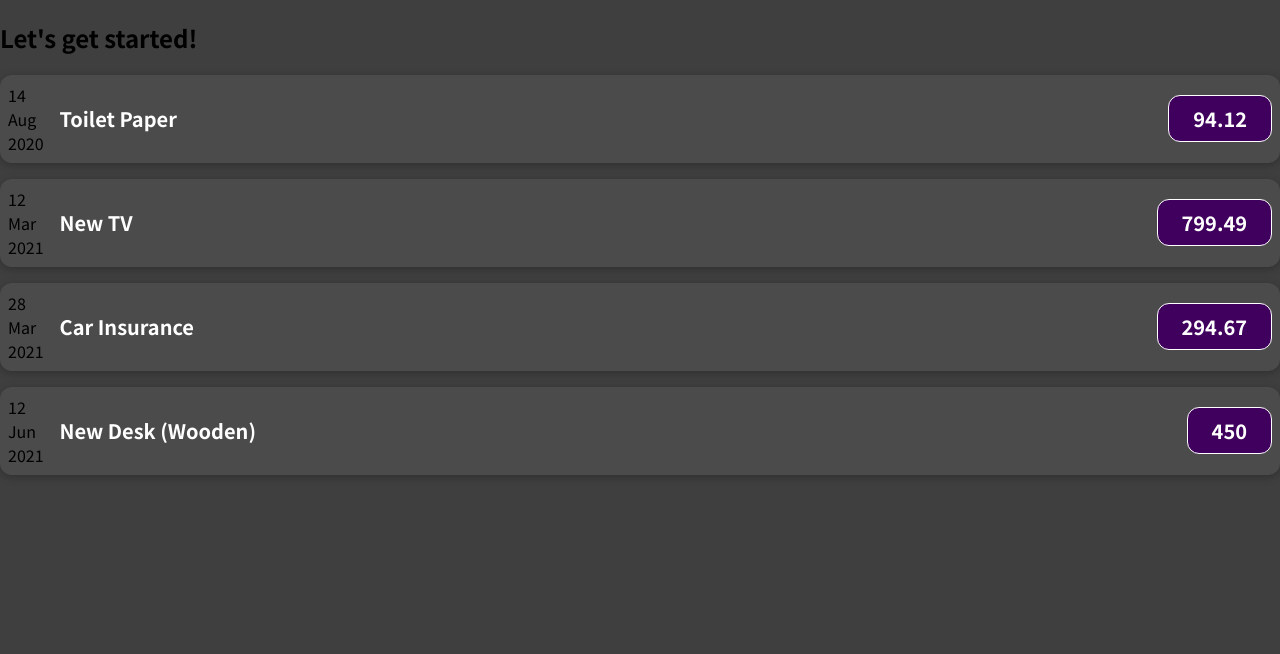
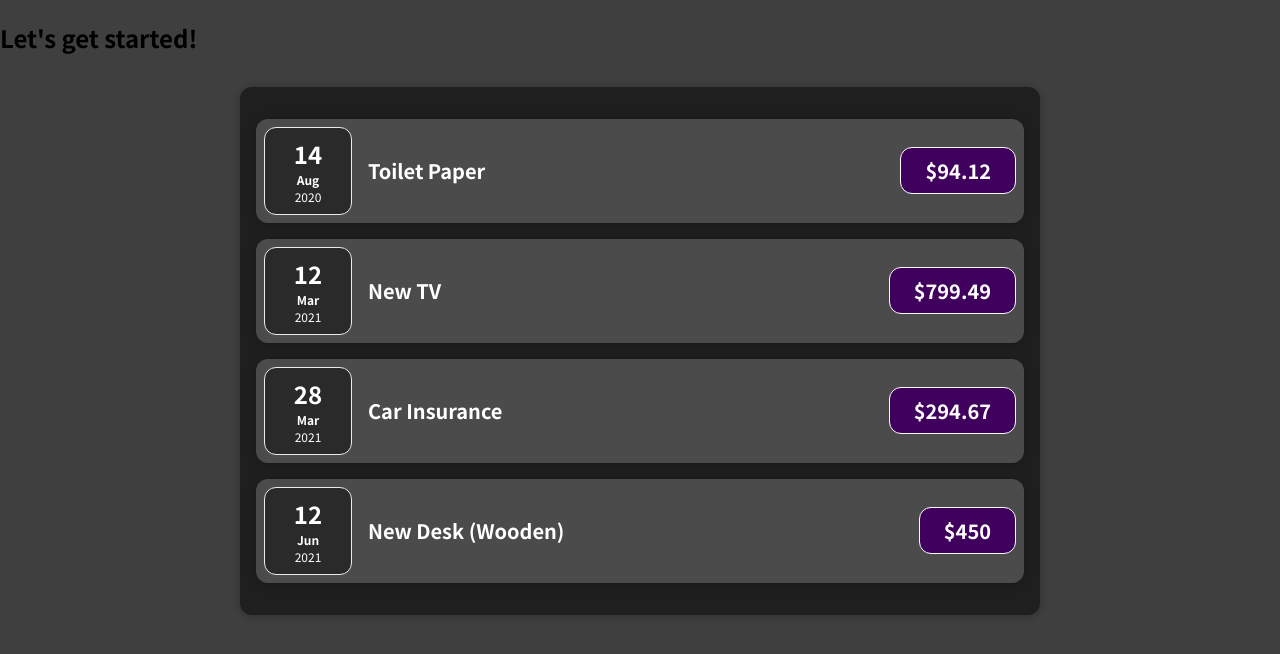
Before and after one commit to Coops023/react-expense-tracker, a React (Create React App) app: page / in a window 1280 px wide. Shown: the top 654 px of the page. Built offline with nearby package versions, Linux system fonts and the light colour scheme.

Commit message:
update on expense tracker

```diff
--- a/src/App.js
+++ b/src/App.js
@@ -1,4 +1,4 @@
-import ExpenseItem from "./components/ExpenseItem";
+import Expenses from "./components/Expenses";
 
 function App() {
   const expenses = [
@@ -31,26 +31,7 @@
   return (
     <div>
       <h2>Let's get started!</h2>
-      <ExpenseItem
-        title={expenses[0].title}
-        amount={expenses[0].amount}
-        date={expenses[0].date}
-      ></ExpenseItem>
-      <ExpenseItem
-        title={expenses[1].title}
-        amount={expenses[1].amount}
-        date={expenses[1].date}
-      ></ExpenseItem>
-      <ExpenseItem
-        title={expenses[2].title}
-        amount={expenses[2].amount}
-        date={expenses[2].date}
-      ></ExpenseItem>
-      <ExpenseItem
-        title={expenses[3].title}
-        amount={expenses[3].amount}
-        date={expenses[3].date}
-      ></ExpenseItem>
+      <Expenses expenses={expenses} />
     </div>
   );
 }
--- /dev/null
+++ b/src/components/Card.css
@@ -0,0 +1,4 @@
+.card {
+  border-radius: 12px;
+  box-shadow: 0 1px 8px rgba(0, 0, 0, 0.25);
+}
--- /dev/null
+++ b/src/components/Card.jsx
@@ -0,0 +1,9 @@
+import React from "react";
+import "./Card.css";
+
+export default function Card(props) {
+  const classes = "card " + props.className;
+  console.log(classes);
+
+  return <div className={classes}>{props.children}</div>;
+}
--- a/src/components/ExpenseDate.jsx
+++ b/src/components/ExpenseDate.jsx
@@ -7,10 +7,10 @@
   const day = props.date.toLocaleString("en-GB", { day: "numeric" });
 
   return (
-    <div>
-      <div>{day}</div>
-      <div>{month}</div>
-      <div>{year}</div>
+    <div className="expense-date">
+      <div className="expense-date__day">{day}</div>
+      <div className="expense-date__month">{month}</div>
+      <div className="expense-date__year">{year}</div>
     </div>
   );
 }
--- a/src/components/ExpenseItem.css
+++ b/src/components/ExpenseItem.css
@@ -2,10 +2,8 @@
   display: flex;
   justify-content: space-between;
   align-items: center;
-  box-shadow: 0 2px 8px rgba(0, 0, 0, 0.25);
   padding: 0.5rem;
   margin: 1rem 0;
-  border-radius: 12px;
   background-color: #4b4b4b;
 }
 
--- a/src/components/ExpenseItem.jsx
+++ b/src/components/ExpenseItem.jsx
@@ -1,15 +1,16 @@
 import React from "react";
+import Card from "./Card";
 import ExpenseDate from "./ExpenseDate";
 import "./ExpenseItem.css";
 
 export default function ExpenseItem(props) {
   return (
-    <div className="expense-item">
-      <ExpenseDate date={props.date} />
+    <Card className="expense-item">
+      <ExpenseDate date={props.expenses.date} />
       <div className="expense-item__description">
-        <h2>{props.title}</h2>
-        <div className="expense-item__price">{props.amount}</div>
+        <h2>{props.expenses.title}</h2>
+        <div className="expense-item__price">${props.expenses.amount}</div>
       </div>
-    </div>
+    </Card>
   );
 }
--- /dev/null
+++ b/src/components/Expenses.css
@@ -0,0 +1,9 @@
+.expenses {
+  padding: 1rem;
+  background-color: rgb(31, 31, 31);
+  margin: 2rem auto;
+  width: 50rem;
+  max-width: 95%;
+
+  box-shadow: 0 1px 8px rgba(0, 0, 0, 0.25);
+}
--- /dev/null
+++ b/src/components/Expenses.jsx
@@ -0,0 +1,15 @@
+import React from "react";
+import Card from "./Card";
+import ExpenseItem from "./ExpenseItem";
+import "./Expenses.css";
+
+export default function Expenses(props) {
+  return (
+    <Card className="expenses">
+      <ExpenseItem expenses={props.expenses[0]} />
+      <ExpenseItem expenses={props.expenses[1]} />
+      <ExpenseItem expenses={props.expenses[2]} />
+      <ExpenseItem expenses={props.expenses[3]} />
+    </Card>
+  );
+}
```
Also changed, not shown: 1 other file (tests, documents, lock files or other folders).
